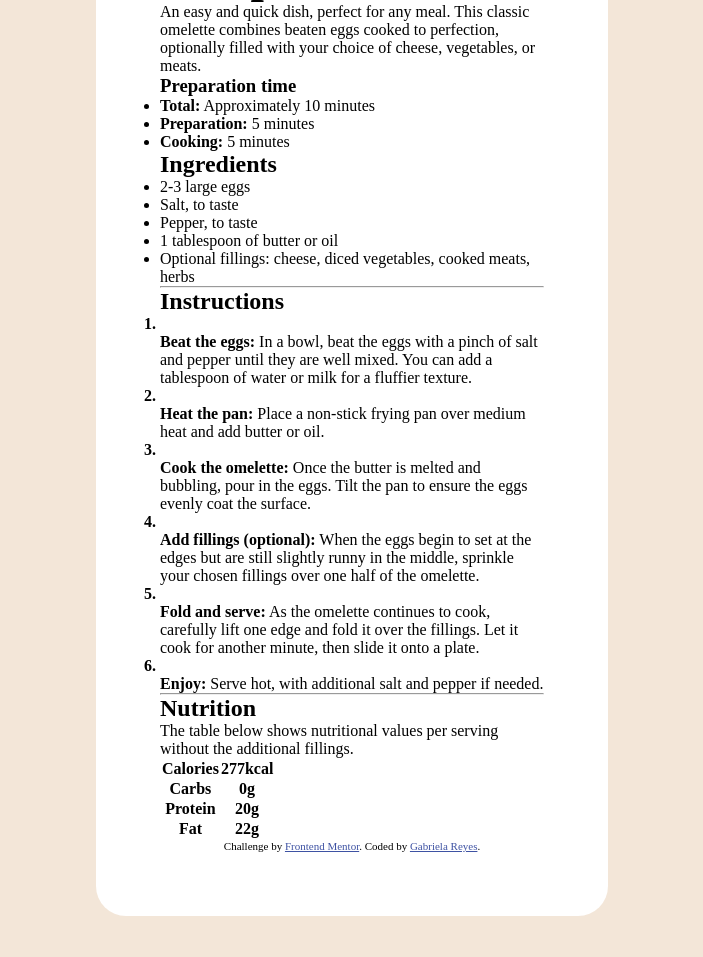
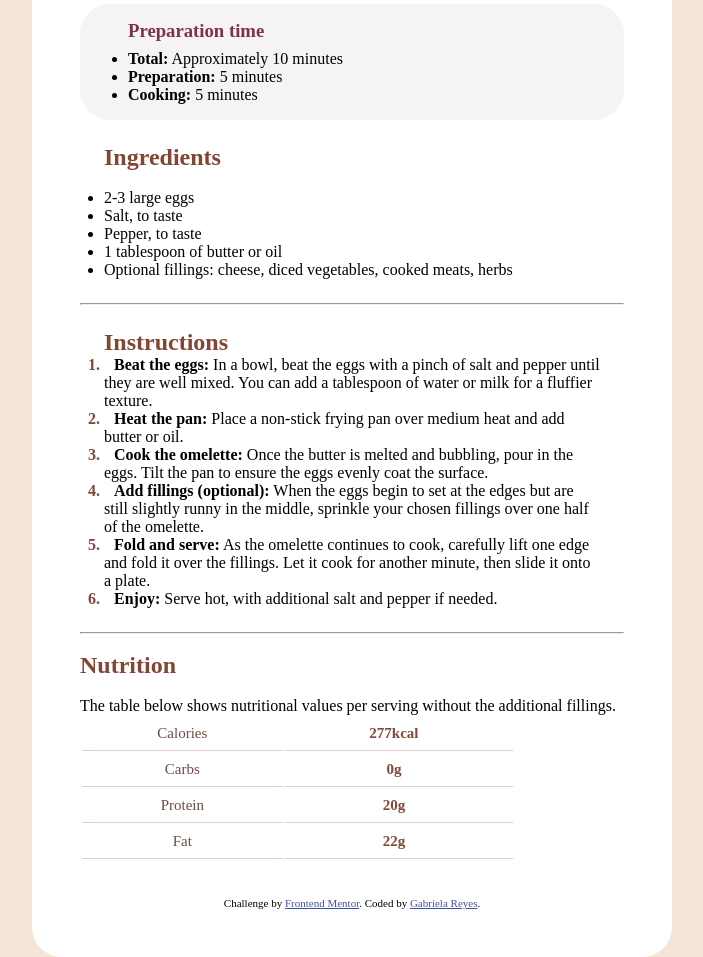
Before and after one commit to DSAW-2024-1/intro-to-github-pages-Kings0401, a plain HTML site: page index.html in a window 1280 px wide. Shown: the part 415-1372 px from the top of the page, without its empty margins (288-991 px from the left). Before the commit the page ends 1331 px from the top, so only its background shows below. Drawn offline with Linux system fonts and the light colour scheme.

Commit message:
FaltaLink

```diff
--- a/index.html
+++ b/index.html
@@ -18,14 +18,16 @@
 </head>
 <body>
   <div class="rosado">
-  <div class="blanco">
   <img src="assets/images/image-omelette.jpeg">
-
 
   <h1>Simple Omelette Recipe</h1>
 
+  <br>
+
   <p>An easy and quick dish, perfect for any meal. This classic omelette combines beaten eggs cooked
   to perfection, optionally filled with your choice of cheese, vegetables, or meats.</p>
+
+  <br>
 
   <div class="preparacion">
   <h3>Preparation time</h3>
@@ -37,8 +39,9 @@
   </ul>
   </div>
 
+  <div class="ingredientes">
   <h2>Ingredients</h2>
-
+  <br>
   <ul>
   <li>2-3 large eggs</li>
   <li>Salt, to taste</li>
@@ -46,43 +49,37 @@
   <li>1 tablespoon of butter or oil</li>
   <li>Optional fillings: cheese, diced vegetables, cooked meats, herbs</li>
   </ul>
+  </div>
 
   <hr>
 
+  <div class="instrucciones">
   <h2>Instructions</h2>
-
   <ol>
   <h4><li></h4><b >Beat the eggs:</b> In a bowl, beat the eggs with a pinch of salt and pepper until they are well mixed.
   You can add a tablespoon of water or milk for a fluffier texture.</li>
+  <br>
+  <h4><li></h4><b>Heat the pan:</b> Place a non-stick frying pan over medium heat and add butter or oil.</li>
+  <br>
+  <h4><li></h4><b>Cook the omelette:</b> Once the butter is melted and bubbling, pour in the eggs. Tilt the pan to ensure
+  the eggs evenly coat the surface.</li>
+  <br>
+  <h4><li></h4><b>Add fillings (optional):</b> When the eggs begin to set at the edges but are still slightly runny in the
+  middle, sprinkle your chosen fillings over one half of the omelette.</li>
+  <br>
+  <h4><li></h4><b>Fold and serve:</b> As the omelette continues to cook, carefully lift one edge and fold it over the
+  fillings. Let it cook for another minute, then slide it onto a plate.</li>
+  <br>
+  <h4><li></h4><b>Enjoy:</b> Serve hot, with additional salt and pepper if needed.</li>
+  </ol>
+  </div>
+
+  <hr>
 
   <br>
 
-  <h4><li></h4><b>Heat the pan:</b> Place a non-stick frying pan over medium heat and add butter or oil.</li>
-
+  <h2>Nutrition</h2>
   <br>
-
-  <h4><li></h4><b>Cook the omelette:</b> Once the butter is melted and bubbling, pour in the eggs. Tilt the pan to ensure
-  the eggs evenly coat the surface.</li>
-
-  <br>
-
-  <h4><li></h4><b>Add fillings (optional):</b> When the eggs begin to set at the edges but are still slightly runny in the
-  middle, sprinkle your chosen fillings over one half of the omelette.</li>
-
-  <br>
-
-  <h4><li></h4><b>Fold and serve:</b> As the omelette continues to cook, carefully lift one edge and fold it over the
-  fillings. Let it cook for another minute, then slide it onto a plate.</li>
-
-  <br>
-
-  <h4><li></h4><b>Enjoy:</b> Serve hot, with additional salt and pepper if needed.</li>
-  </ol>
-
-  <hr>
-
-  <h2>Nutrition</h2>
-
   The table below shows nutritional values per serving without the additional fillings.
 
   <table>
@@ -107,11 +104,13 @@
     </tr>
   </table>
 
+  <br>
+  <br>
+
   <div class="attribution">
     Challenge by <a href="https://www.frontendmentor.io?ref=challenge" target="_blank">Frontend Mentor</a>.
     Coded by <a href="#">Gabriela Reyes</a>.
   </div>
   </div>
-  </div>
 </body>
 </html>
--- a/style.css
+++ /dev/null
@@ -1,70 +0,0 @@
-
-.rosado {
-    border: 40px solid#f3e5d8;
-    padding: 10px;
-    display: inline-block;
-    border-radius: 30px;
-}
-
-
-.blanco {
-    border-radius: 30px;
-    background-color: #fff;
-    padding: 20px;
-}
-
-img{
-    border-radius: 30px;
-}
-
-.preparacion{
-    background-color: #f6f4f2;
-    margin-left: 30px;
-    padding: 10px;
-    border-radius: 30px;
-}
-
-h3 {
-    font-family: "young serif";
-    color: #7d3151;
-}
-
-h2{
-    font-family: "young serif";
-    color: #804938;
-}
-
-h1{
-    font-family: "young serif",'regular';
-    font-size: 50px;
-}
-
-h4{
-    display: inline-block;
-    margin-right: 10px;
-    color: #804938;
-}
-
-br{
-    line-height: 0.5px;
-}
-
-table {
-    width: 80%;
-    font-family: 'Outfit',"regular";
-  }
-
-th, td {
-    border-bottom: 1.5px solid #ddcece;
-    padding: 8px;
-    text-align: center;
-    font-size: 15px;
-    color: #6E4D44;
-    margin-bottom: 10px;
-    font-family: 'Outfit',"regular";
-    font-weight: 100;
-}
-
-p, li{
-    font-family: "Outfit","regular";
-}
--- a/style1.css
+++ b/style1.css
@@ -2,7 +2,7 @@
     margin:0;
     padding:0;
     box-sizing: border-box;
-    font-family: "outfit","regular";
+    font-family: 'Outfit','regular';
 }
 
 body{
@@ -15,48 +15,82 @@ body{
 }
 
 div.rosado{
-    width: 40%;
+    width: 50%;
+    height: 100%;
     background-color: hsl(0, 0%, 100%);
-    padding: 4rem;
+    padding: 3rem;
     border-radius: 30px;
 }
 
 img{
     width: 100%;
     height: 15rem;
+    border-radius: 30px;
+    gap:0.5rem;
 }
 
 h1{
-    font-size: 3rem;
+    font-size: 2rem;
+}
+
+h2{
+    color: #824633;
+}
+
+h3{
+    color: #7d3151;
+}
+
+h4{
+    display: inline-block;
+    margin-right: 10px;
+    color: #804938;
 }
 
 p{
     font-size: 1rem;
 }
 
-.first-section{/**/
+.preparacion{/**/
     display: flex;
     flex-direction: column;
-    gap: 2rem;
+    gap: 0.5rem;
+    background-color:#f6f4f2;
+    padding-inline-start: 3rem;
+    padding-block: 1rem;
+    border-radius: 30px;
 }
 
-.section{/*Puedo crear una clase con caracteristicas generales para varias cajas asignandole otro nombre de clase a estas.*/
+.ingredientes{/*Preparacion*/
     display: flex;
     flex-direction: column;
-    gap: 1rem;
-
-    ul{
-        display: flex;
-        flex-direction: column;
-        background-color: blue;
-    }
+    padding: 1.5rem;
+    align-items: flex-start;
 }
 
-.second-section{/*Preparacion*/
-    background-color: aliceblue;
+
+.instrucciones {
+    display: flex;
+    flex-direction: column;
     padding: 1.5rem;
+    align-items: flex-start;
 }
 
-.third-section{
+table {
+    width: 80%;
+    font-family: 'Outfit',"regular";
+  }
 
+th, td {
+    border-bottom: 1.5px solid #ddcece;
+    padding: 8px;
+    text-align: center;
+    font-size: 15px;
+    color: #6E4D44;
+    margin-bottom: 10px;
+    font-family: 'Outfit',"regular";
+    font-weight: 100;
 }
+br{
+    line-height: 0.5px;
+}
```
Also changed, not shown: Imagen de WhatsApp 2024-02-06 a las 21.13.55_6f167e24.jpg (deleted), assets/images/Imagen de WhatsApp 2024-02-04 a las 21.08.31_b29fc37a.jpg (added), assets/images/Imagen de WhatsApp 2024-02-06 a las 21.13.55_6f167e24.jpg (renamed from Imagen de WhatsApp 2024-02-06 a las 21.13.55_6f167e24-1.jpg), assets/images/image.png (added), 1 other file.
